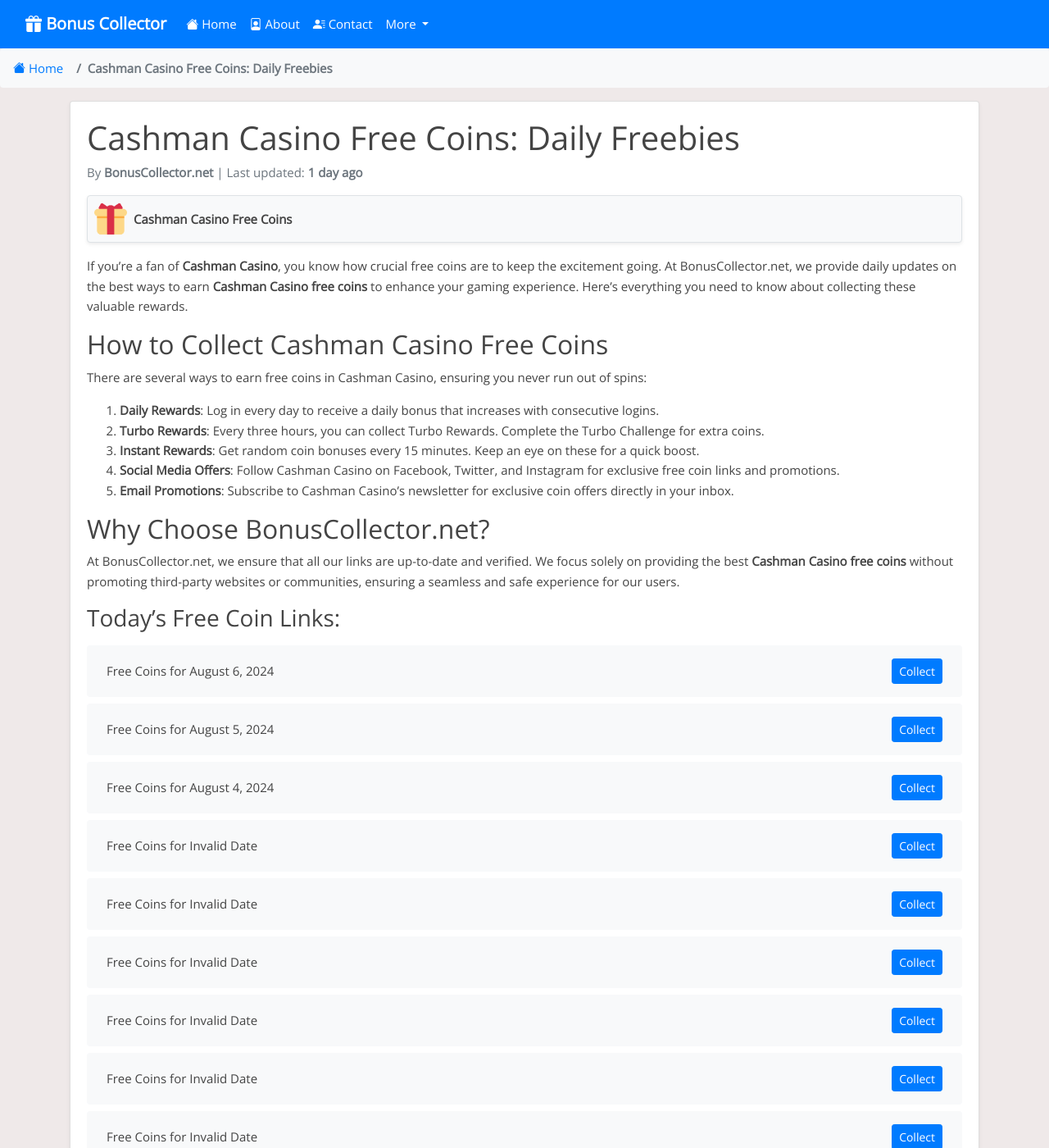
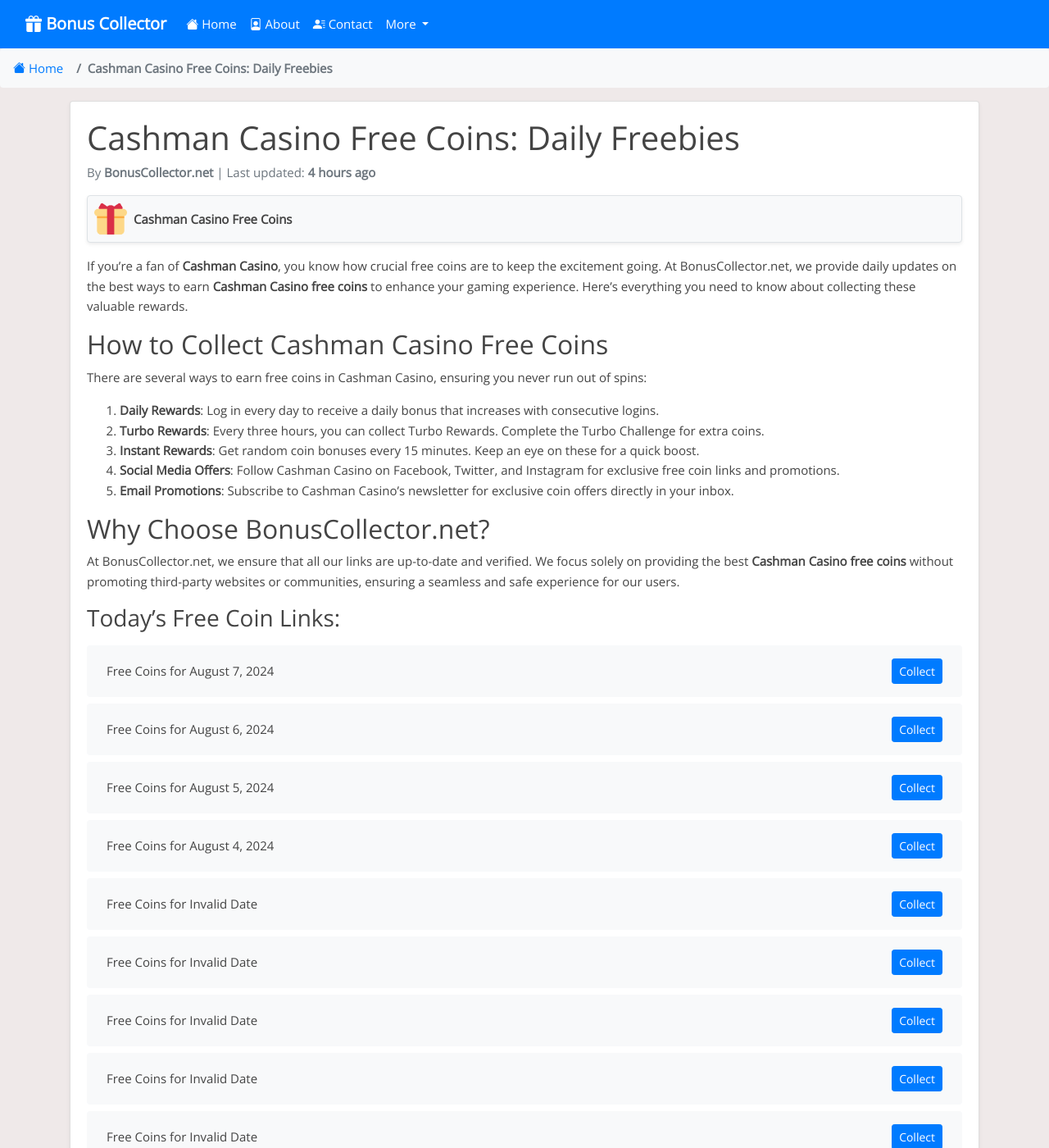
Before and after one commit to Prollad99/bs-net, a Jekyll site: the page built from _posts/2024-07-04-cashman-casino.md, in a window 1280 px wide and 1400 px high. Shown: the whole window at 82% size. Built offline with Jekyll 4.4.1, drawn with Linux system fonts in a browser that asks for light colours; nearby versions of some CDN libraries; comment, search, counter and statistics services are not loaded.

Commit message:
Update cashman-casino reward links and last modified date

```diff
--- a/_data/include_files.yml
+++ b/_data/include_files.yml
@@ -41,7 +41,7 @@
   last_modified: 2024-08-06 07:06:56
 
 cashman-casino.html:
-  last_modified: 2024-08-06 13:31:50
+  last_modified: 2024-08-07 13:32:42
 
 pop-slots.html:
   last_modified: 2024-08-07 12:12:40
--- a/_includes/cashman-casino.html
+++ b/_includes/cashman-casino.html
@@ -1,4 +1,8 @@
 <ul class="list-group mt-3 mb-4">
+  <li class="list-group-item d-flex justify-content-between align-items-center">
+    <span>Free Coins for August 7, 2024</span>
+    <a href="https://bit.ly/3zLEny0" class="btn btn-primary btn-sm">Collect</a>
+  </li>
   <li class="list-group-item d-flex justify-content-between align-items-center">
     <span>Free Coins for August 6, 2024</span>
     <a href="https://bit.ly/4d4XcdT" class="btn btn-primary btn-sm">Collect</a>
@@ -395,8 +399,4 @@
     <span>Free Coins for Invalid Date</span>
     <a href="https://bit.ly/3xunK8U" class="btn btn-primary btn-sm">Collect</a>
   </li>
-  <li class="list-group-item d-flex justify-content-between align-items-center">
-    <span>Free Coins for Invalid Date</span>
-    <a href="https://bit.ly/3PN2l0S" class="btn btn-primary btn-sm">Collect</a>
-  </li>
 </ul>
```
Also changed, not shown: links-json/cashman-casino.json (+4 -3 lines).
